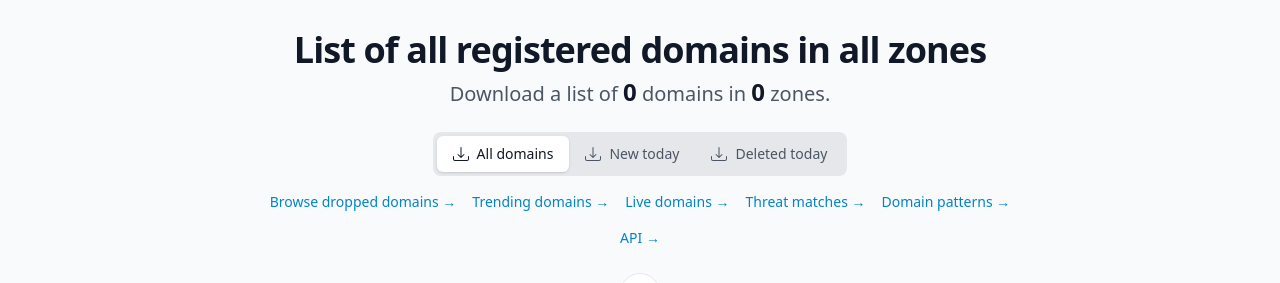
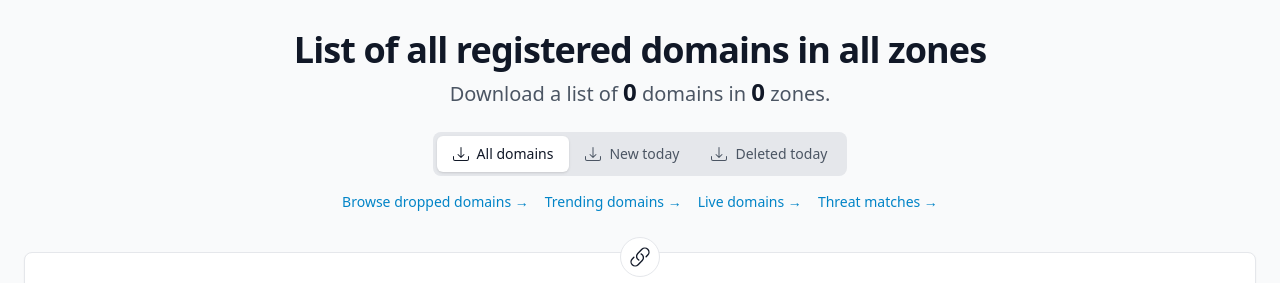
Before and after one commit to stefanpejcic/domain-lists, a Flask app: page / in a window 1280 px wide. Shown: the part 61-344 px from the top of the page. Run offline with Flask 3, Linux system fonts and the light colour scheme; style sheets or scripts are compiled from the project's sources.

Commit message:
rm links from homepage

```diff
--- a/website/templates/index.html
+++ b/website/templates/index.html
@@ -117,8 +117,6 @@
     <a href="{{ url_for('trending') }}" class="text-sky-600 hover:text-sky-800">Trending domains →</a>
     <a href="{{ url_for('live') }}" class="text-sky-600 hover:text-sky-800">Live domains →</a>
     <a href="{{ url_for('threats') }}" class="text-sky-600 hover:text-sky-800">Threat matches →</a>
-    <a href="{{ url_for('pattern_availability') }}" class="text-sky-600 hover:text-sky-800">Domain patterns →</a>
-    <a href="{{ url_for('api_index') }}" class="text-sky-600 hover:text-sky-800">API →</a>
 </div>
 
 </div>
```
